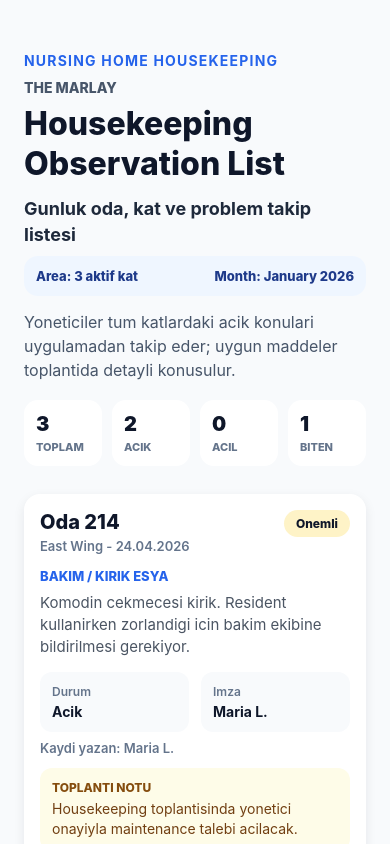
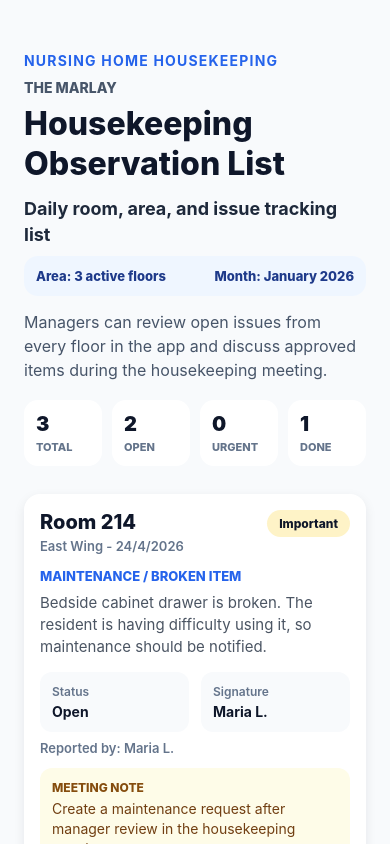
Before and after one commit to ozgenozden/ObservationList, a React Native app: screen / in a window 390 px wide. Built offline with nearby package versions, Linux system fonts and the light colour scheme.

Commit message:
Localize app copy to English
Co-authored-by: ozgenozden <ozgenozden@users.noreply.github.com>

```diff
--- a/App.tsx
+++ b/App.tsx
@@ -3,7 +3,7 @@ import { StatusBar } from 'expo-status-bar';
 import { createAppDependencies } from './src/app/createAppDependencies';
 import { ObservationListScreen } from './src/presentation/screens/ObservationListScreen';
 
-// Uygulama bagimliliklari tek noktada kurulur; ekranlar somut siniflara baglanmaz.
+// App dependencies are built in one place so screens do not depend on concrete classes.
 const dependencies = createAppDependencies();
 
 export default function App() {
--- a/package.json
+++ b/package.json
@@ -1,7 +1,7 @@
 {
   "name": "observation-list",
   "version": "1.0.0",
-  "description": "ObservationList, Android ve iOS cihazlarda calisacak sekilde Expo ve React Native ile hazirlanan bir mobil uygulamadir.",
+  "description": "ObservationList is an Expo React Native mobile app for digitising housekeeping observation checklists.",
   "main": "index.ts",
   "private": true,
   "scripts": {
--- a/src/app/createAppDependencies.ts
+++ b/src/app/createAppDependencies.ts
@@ -8,7 +8,7 @@ export type AppDependencies = {
 };
 
 export function createAppDependencies(): AppDependencies {
-  // Composition root: somut siniflar yalnizca burada birbirine baglanir.
+  // Composition root: concrete classes are connected in one controlled place.
   const observationRepository: ObservationRepository = new InMemoryObservationRepository();
   const listObservationsUseCase = new DefaultListObservationsUseCase(observationRepository);
 
--- a/src/application/usecases/ListObservationsUseCase.ts
+++ b/src/application/usecases/ListObservationsUseCase.ts
@@ -1,12 +1,12 @@
 import type { Observation } from '../../domain/entities/Observation';
 import type { ObservationRepository } from '../../domain/repositories/ObservationRepository';
 
-// Use case, ekranlarin veri kaynagi detaylarini bilmeden is kurallarini calistirmasini saglar.
+// Use cases let screens run business flows without knowing the data source details.
 export interface ListObservationsUseCase {
   execute(): Promise<Observation[]>;
 }
 
-// Bu sinif yalnizca gozlem listeleme senaryosundan sorumludur.
+// This class is responsible only for the observation listing scenario.
 export class DefaultListObservationsUseCase implements ListObservationsUseCase {
   constructor(private readonly observationRepository: ObservationRepository) {}
 
--- a/src/domain/entities/Observation.ts
+++ b/src/domain/entities/Observation.ts
@@ -9,7 +9,7 @@ export type ObservationCategory =
   | 'supplies'
   | 'note';
 
-// Domain entity: housekeeping observation kagidindaki ana alanlari temsil eder.
+// Domain entity that mirrors the main fields from the paper observation checklist.
 export interface Observation {
   id: string;
   roomNumber: string;
--- a/src/domain/repositories/ObservationRepository.ts
+++ b/src/domain/repositories/ObservationRepository.ts
@@ -1,6 +1,6 @@
 import type { Observation } from '../entities/Observation';
 
-// Veri kaynagi degisse bile uygulama kurallari bu sozlesmeye bagli kalir.
+// Application rules depend on this contract even when the data source changes.
 export interface ObservationRepository {
   list(): Promise<Observation[]>;
 }
--- a/src/infrastructure/repositories/InMemoryObservationRepository.ts
+++ b/src/infrastructure/repositories/InMemoryObservationRepository.ts
@@ -5,7 +5,7 @@ const SAMPLE_OBSERVATIONS: Observation[] = [
   {
     id: '1',
     roomNumber: '214',
-    floor: '2. Kat',
+    floor: '2nd Floor',
     area: 'East Wing',
     reportedBy: 'Maria L.',
     signature: 'Maria L.',
@@ -13,15 +13,15 @@ const SAMPLE_OBSERVATIONS: Observation[] = [
     priority: 'high',
     status: 'open',
     description:
-      'Komodin cekmecesi kirik. Resident kullanirken zorlandigi icin bakim ekibine bildirilmesi gerekiyor.',
+      'Bedside cabinet drawer is broken. The resident is having difficulty using it, so maintenance should be notified.',
     meetingNote:
-      'Housekeeping toplantisinda yonetici onayiyla maintenance talebi acilacak.',
+      'Create a maintenance request after manager review in the housekeeping meeting.',
     reportedAt: new Date('2026-04-24T08:30:00.000Z'),
   },
   {
     id: '2',
     roomNumber: '108',
-    floor: '1. Kat',
+    floor: '1st Floor',
     area: 'Memory Care',
     reportedBy: 'John K.',
     signature: 'John K.',
@@ -29,15 +29,15 @@ const SAMPLE_OBSERVATIONS: Observation[] = [
     priority: 'normal',
     status: 'followUpNeeded',
     description:
-      'Deep cleaning basladi fakat banyo dolabi bitmedi. Yarin calisacak ekip once buradan devam etmeli.',
+      'Deep cleaning was started, but the bathroom cabinet was not completed. Tomorrow shift should continue here first.',
     meetingNote:
-      'Eksik kalan alan sabah vardiyasina oncelikli is olarak aktarilacak.',
+      'Pass the unfinished area to the morning shift as a priority follow-up.',
     reportedAt: new Date('2026-04-24T14:10:00.000Z'),
   },
   {
     id: '3',
     roomNumber: '305',
-    floor: '3. Kat',
+    floor: '3rd Floor',
     area: 'West Wing',
     reportedBy: 'Aylin S.',
     signature: 'Aylin S.',
@@ -45,15 +45,15 @@ const SAMPLE_OBSERVATIONS: Observation[] = [
     priority: 'low',
     status: 'completed',
     description:
-      'Oda dolap ici yeniden duzenlendi ve eksik havlu tamamlandi.',
+      'Room wardrobe was reorganised and missing towels were replaced.',
     meetingNote:
-      'Tamamlandi olarak kaydedildi; toplantida yalnizca bilgi amacli paylasilacak.',
+      'Marked as completed; share in the meeting for information only.',
     reportedAt: new Date('2026-04-24T16:45:00.000Z'),
   },
 ];
 
 export class InMemoryObservationRepository implements ObservationRepository {
-  // Simdilik lokal veri kullanir; API veya veritabani icin ayni interface uygulanir.
+  // Keeps starter data local; API or database repositories can implement the same interface later.
   async list(): Promise<Observation[]> {
     return [...SAMPLE_OBSERVATIONS];
   }
--- a/src/presentation/components/ObservationCard.tsx
+++ b/src/presentation/components/ObservationCard.tsx
@@ -6,15 +6,15 @@ type ObservationCardProps = {
   observation: Observation;
 };
 
-// Tek bir gozlem kartini cizer; liste ekrani kart detaylarini bilmek zorunda kalmaz.
+// Renders a single observation card so the list screen stays focused on layout.
 export function ObservationCard({ observation }: ObservationCardProps) {
-  const reportedAtLabel = observation.reportedAt.toLocaleDateString('tr-TR');
+  const reportedAtLabel = observation.reportedAt.toLocaleDateString('en-IE');
 
   return (
     <View style={styles.card}>
       <View style={styles.header}>
         <View>
-          <Text style={styles.room}>Oda {observation.roomNumber}</Text>
+          <Text style={styles.room}>Room {observation.roomNumber}</Text>
           <Text style={styles.floor}>
             {observation.area} - {reportedAtLabel}
           </Text>
@@ -28,15 +28,15 @@ export function ObservationCard({ observation }: ObservationCardProps) {
       <Text style={styles.description}>{observation.description}</Text>
 
       <View style={styles.metaGrid}>
-        <MetaItem label="Durum" value={statusLabels[observation.status]} />
-        <MetaItem label="Imza" value={observation.signature} />
+        <MetaItem label="Status" value={statusLabels[observation.status]} />
+        <MetaItem label="Signature" value={observation.signature} />
       </View>
 
-      <Text style={styles.reportedBy}>Kaydi yazan: {observation.reportedBy}</Text>
+      <Text style={styles.reportedBy}>Reported by: {observation.reportedBy}</Text>
 
       {observation.meetingNote ? (
         <View style={styles.meetingNote}>
-          <Text style={styles.meetingLabel}>Toplanti notu</Text>
+          <Text style={styles.meetingLabel}>Meeting note</Text>
           <Text style={styles.meetingText}>{observation.meetingNote}</Text>
         </View>
       ) : null}
@@ -58,29 +58,29 @@ function MetaItem({ label, value }: MetaItemProps) {
   );
 }
 
-// UI metinleri burada tutulur; domain degerleri ekranda dogrudan gosterilmez.
+// UI copy is mapped here so domain values are not shown directly.
 const statusLabels: Record<Observation['status'], string> = {
-  open: 'Acik',
-  inProgress: 'Devam ediyor',
-  completed: 'Tamamlandi',
-  followUpNeeded: 'Takip gerekli',
+  open: 'Open',
+  inProgress: 'In progress',
+  completed: 'Completed',
+  followUpNeeded: 'Follow-up needed',
 };
 
 const priorityLabels: Record<Observation['priority'], string> = {
-  low: 'Dusuk',
+  low: 'Low',
   normal: 'Normal',
-  high: 'Onemli',
-  urgent: 'Acil',
+  high: 'Important',
+  urgent: 'Urgent',
 };
 
 const categoryLabels: Record<Observation['category'], string> = {
-  maintenance: 'Bakim / kirik esya',
-  cleaning: 'Temizlik',
+  maintenance: 'Maintenance / broken item',
+  cleaning: 'Cleaning',
   deepCleaning: 'Deep cleaning',
-  safety: 'Guvenlik',
-  roomUpdate: 'Oda duzeni',
-  supplies: 'Eksik malzeme',
-  note: 'Genel not',
+  safety: 'Safety',
+  roomUpdate: 'Room update',
+  supplies: 'Missing supplies',
+  note: 'General note',
 };
 
 const priorityStyles: Record<Observation['priority'], object> = {
--- a/src/presentation/screens/ObservationListScreen.tsx
+++ b/src/presentation/screens/ObservationListScreen.tsx
@@ -18,15 +18,15 @@ type ObservationListScreenProps = {
   readonly viewModel: ObservationListViewModel;
 };
 
-// Ekran yalnizca UI akisindan sorumludur; veri kurallarini ViewModel'e devreder.
+// The screen handles only UI flow and delegates data rules to the ViewModel.
 export function ObservationListScreen({ viewModel }: ObservationListScreenProps) {
   const [state, setState] = useState<ObservationListViewState>({
     title: 'ObservationList',
-    subtitle: 'Housekeeping gunluk takip listesi',
-    summary: 'Bugun icin kayit bekleniyor.',
+    subtitle: 'Daily housekeeping follow-up list',
+    summary: 'No observations have been recorded for today yet.',
     facilityName: 'The Marlay',
-    areaLabel: 'Tum katlar',
-    monthLabel: 'Ocak 2026',
+    areaLabel: 'All floors',
+    monthLabel: 'January 2026',
     dashboard: {
       total: 0,
       open: 0,
@@ -65,10 +65,10 @@ export function ObservationListScreen({ viewModel }: ObservationListScreenProps)
           </View>
           <Text style={styles.description}>{state.summary}</Text>
           <View style={styles.dashboard}>
-            <DashboardItem label="Toplam" value={state.dashboard.total} />
-            <DashboardItem label="Acik" value={state.dashboard.open} />
-            <DashboardItem label="Acil" value={state.dashboard.urgent} />
-            <DashboardItem label="Biten" value={state.dashboard.completed} />
+            <DashboardItem label="Total" value={state.dashboard.total} />
+            <DashboardItem label="Open" value={state.dashboard.open} />
+            <DashboardItem label="Urgent" value={state.dashboard.urgent} />
+            <DashboardItem label="Done" value={state.dashboard.completed} />
           </View>
         </View>
 
--- a/src/presentation/viewmodels/ObservationListViewModel.ts
+++ b/src/presentation/viewmodels/ObservationListViewModel.ts
@@ -20,7 +20,7 @@ export type ObservationListViewState = {
   isLoading: boolean;
 };
 
-// Ekranin ihtiyac duydugu veriyi hazirlar; UI veri kaynaginin detaylarini bilmez.
+// Prepares screen state so the UI does not know any data-source details.
 export class ObservationListViewModel {
   constructor(private readonly listObservationsUseCase: ListObservationsUseCase) {}
 
@@ -30,11 +30,11 @@ export class ObservationListViewModel {
 
     return {
       title: 'Housekeeping Observation List',
-      subtitle: 'Gunluk oda, kat ve problem takip listesi',
+      subtitle: 'Daily room, area, and issue tracking list',
       summary:
-        'Yoneticiler tum katlardaki acik konulari uygulamadan takip eder; uygun maddeler toplantida detayli konusulur.',
+        'Managers can review open issues from every floor in the app and discuss approved items during the housekeeping meeting.',
       facilityName: 'The Marlay',
-      areaLabel: `${uniqueFloors.size} aktif kat`,
+      areaLabel: `${uniqueFloors.size} active floors`,
       monthLabel: 'January 2026',
       dashboard: {
         total: observations.length,
```
Also changed, not shown: 1 other file (tests, documents, lock files or other folders).
